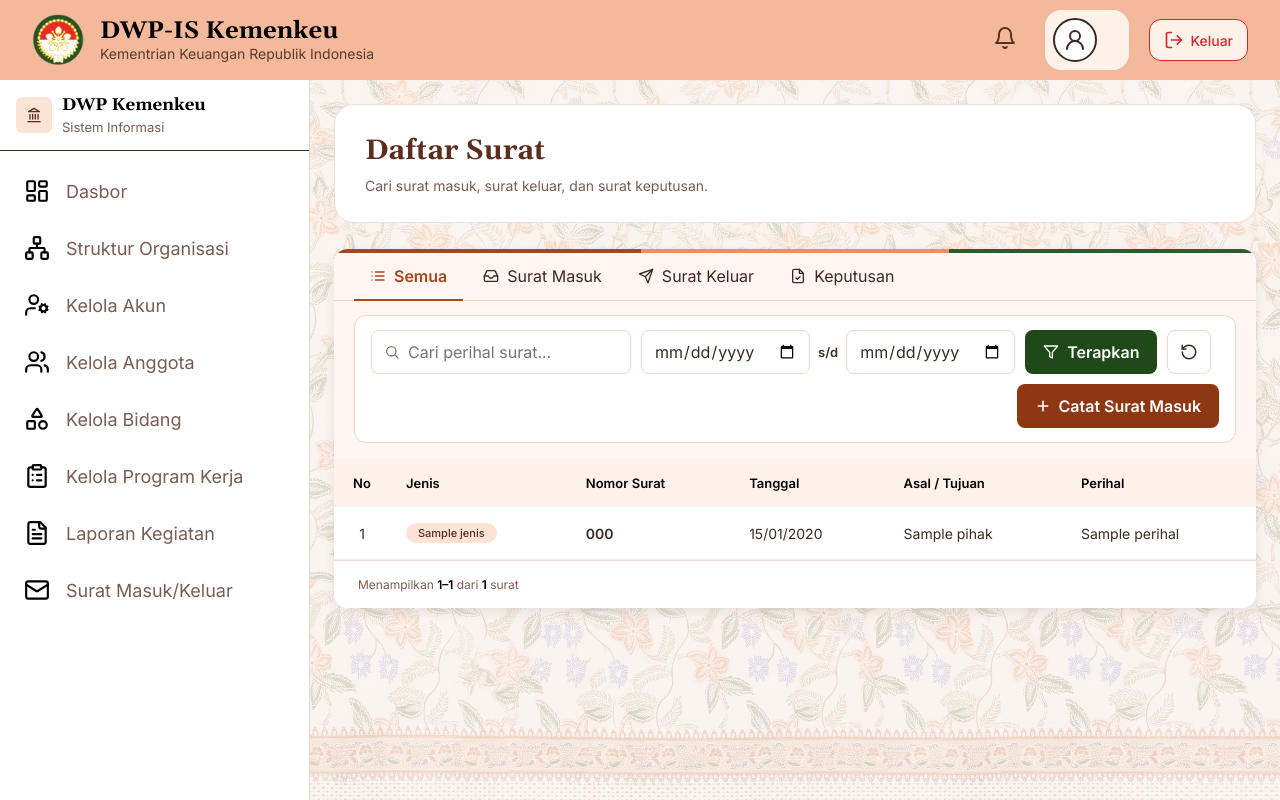
After one commit to arcecusfnm-oss/DWP-IS-Kemenkeu, a Laravel app: template resources/views/surat/index.blade.php in a window 1280 px wide. The commit adds this page. Run offline with Laravel 12, Linux system fonts and the light colour scheme; the template is opened without the code that fills it: most values are stand-ins (such as "Sample title", 1, 10 or a date in 2020); parts of the project's set-up code (start-up, migrations or seed data) failed here and were passed over.

Commit message:
feat(surat): kolom pencarian dan filter tanggal pada daftar surat (T-75, B-039)

```diff
--- a/resources/views/layouts/admin.blade.php
+++ b/resources/views/layouts/admin.blade.php
@@ -54,7 +54,7 @@
             ],
             ['label' => 'Kelola Program Kerja', 'icon' => 'clipboard', 'href' => null, 'route' => 'admin.proker.*'],
             ['label' => 'Laporan Kegiatan', 'icon' => 'file', 'href' => null, 'route' => 'admin.laporan.*'],
-            ['label' => 'Surat Masuk/Keluar', 'icon' => 'mail', 'href' => null, 'route' => 'admin.surat.*'],
+            ['label' => 'Surat Masuk/Keluar', 'icon' => 'mail', 'href' => 'surat.index', 'route' => 'surat.*'],
         ];
         $profilUrl = route('admin.profil');
     }
--- /dev/null
+++ b/resources/views/surat/index.blade.php
@@ -0,0 +1,274 @@
+{{--
+    resources/views/surat/index.blade.php
+    Halaman daftar surat. T-75 (B-039): kolom pencarian dan filter tanggal ada di bagian filter di bawah.
+    Data dari PencarianSuratController::cari() (T-74), GET /surat (surat.index).
+
+    Variabel: $surat (paginator; item: jenis, id, nomor_surat, tanggal, pihak, perihal),
+              $pesan ('Tidak ada surat yang sesuai' bila kosong, selain itu null)
+--}}
+@extends('layouts.admin')
+
+@section('title', 'Daftar Surat')
+
+@php
+    $labelJenis = [
+        'masuk'     => 'Surat Masuk',
+        'keluar'    => 'Surat Keluar',
+        'keputusan' => 'Surat Keputusan',
+    ];
+    $ikon = [
+        ''          => '<path d="M8 6h13M8 12h13M8 18h13M3 6h.01M3 12h.01M3 18h.01"/>',
+        'masuk'     => '<path d="M22 12h-6l-2 3h-4l-2-3H2"/><path d="M5.45 5.11 2 12v6a2 2 0 0 0 2 2h16a2 2 0 0 0 2-2v-6l-3.45-6.89A2 2 0 0 0 16.76 4H7.24a2 2 0 0 0-1.79 1.11z"/>',
+        'keluar'    => '<path d="M22 2 11 13"/><path d="M22 2l-7 20-4-9-9-4 20-7z"/>',
+        'keputusan' => '<path d="M14 2H6a2 2 0 0 0-2 2v16a2 2 0 0 0 2 2h12a2 2 0 0 0 2-2V8z"/><path d="M14 2v6h6"/><path d="m9 15 2 2 4-4"/>',
+    ];
+    $tab = [
+        ''          => 'Semua',
+        'masuk'     => 'Surat Masuk',
+        'keluar'    => 'Surat Keluar',
+        'keputusan' => 'Keputusan',
+    ];
+    $jenisAktif  = (string) request('jenis', '');
+    $adaPaginasi = method_exists($surat, 'total');
+    $total       = $adaPaginasi ? $surat->total() : $surat->count();
+    $awal        = $adaPaginasi ? ($surat->firstItem() ?? 0) : ($total ? 1 : 0);
+    $akhir       = $adaPaginasi ? ($surat->lastItem() ?? 0) : $total;
+@endphp
+
+@push('styles')
+<style>
+    .srt-garis { height: 4px; background: linear-gradient(90deg, #a5471f 0 33.33%, #f58b5e 33.33% 66.66%, #2e5b2a 66.66% 100%); }
+    .srt-area { padding: 0 20px 16px; background: #fff6f1; }
+    .srt-tab { display: flex; gap: 4px; margin: 0 -20px 14px; padding: 0 20px; border-bottom: 1px solid #f1d5c7; }
+    .srt-tab a {
+        min-height: 48px; padding: 0 16px; display: inline-flex; align-items: center; gap: 8px; white-space: nowrap;
+        color: #3a2a22; text-decoration: none; border-bottom: 2px solid transparent; margin-bottom: -1px;
+    }
+    .srt-tab a:hover { color: #8d3812; }
+    .srt-tab a[aria-current="page"] { color: #a5471f; font-weight: 600; border-bottom-color: #a5471f; }
+    .srt-tab a:focus-visible { outline: 2px solid #c2653d; outline-offset: -2px; }
+    .srt-jml { min-width: 24px; padding: 1px 8px; font-size: 12px; text-align: center; color: #8d3812; background: #ffdbc8; border-radius: 999px; }
+    .akun-panel .akun-tabel-wrap { overflow-x: auto; }
+    .srt-tabel th, .srt-tabel td { vertical-align: middle; }
+    .srt-tabel td.srt-nomor { text-align: center; }
+    .srt-tabel td.srt-utama { font-weight: 600; }
+
+    /* Layar kecil: tab bisa digeser, baris tabel menjadi kartu per surat */
+    @media (max-width: 768px) {
+        .srt-tab { overflow-x: auto; }
+        .srt-tabel thead { position: absolute; width: 1px; height: 1px; overflow: hidden; clip: rect(0 0 0 0); }
+        .srt-tabel, .srt-tabel tbody, .srt-tabel tr, .srt-tabel td { display: block; width: 100%; }
+        .srt-tabel tr { padding: 12px 16px; border-bottom: 1px solid #ecd9cf; }
+        .srt-tabel td { display: flex; justify-content: space-between; gap: 16px; padding: 5px 0; border: 0; text-align: right; }
+        .srt-tabel td::before { content: attr(data-label); flex: 0 0 38%; font-weight: 600; color: #877368; text-align: left; }
+        .srt-tabel td.srt-nomor { display: none; }
+        .srt-tabel td[colspan] { display: block; text-align: center; }
+        .srt-tabel td[colspan]::before { content: none; }
+    }
+</style>
+@endpush
+
+@section('content')
+<div class="content akun-page">
+
+    <div class="bidang-header-card">
+        <div class="bidang-header">
+            <div>
+                <h1>Daftar Surat</h1>
+                <p>Cari surat masuk, surat keluar, dan surat keputusan.</p>
+            </div>
+        </div>
+    </div>
+
+    <div class="akun-panel">
+
+        <div class="srt-garis" aria-hidden="true"></div>
+
+        <div class="srt-area">
+            {{-- Tab jenis surat (mengisi parameter jenis; filter lain ikut terbawa).
+                 Angka jumlah tampil bila controller mengirim $jumlahJenis, mis. ['masuk' => 24, 'keluar' => 18, 'keputusan' => 6]. --}}
+            <nav class="srt-tab" aria-label="Jenis surat">
+                @foreach ($tab as $nilai => $label)
+                    <a href="{{ route('surat.index', array_filter(array_merge(request()->except(['jenis', 'page']), ['jenis' => $nilai]), fn ($v) => $v !== null && $v !== '')) }}"
+                       @if ($jenisAktif === (string) $nilai) aria-current="page" @endif>
+                        <svg width="16" height="16" viewBox="0 0 24 24" fill="none" stroke="currentColor" stroke-width="2" stroke-linecap="round" stroke-linejoin="round" aria-hidden="true">{!! $ikon[$nilai] !!}</svg>
+                        {{ $label }}
+                        @if (isset($jumlahJenis[$nilai]))<span class="srt-jml">{{ $jumlahJenis[$nilai] }}</span>@endif
+                    </a>
+                @endforeach
+            </nav>
+
+            {{-- Kolom pencarian dan filter tanggal (T-75) --}}
+            @php
+    $nilaiQ      = old('q', request('q'));
+    $nilaiDari   = old('dari', request('dari'));
+    $nilaiSampai = old('sampai', request('sampai'));
+    $jenisAktif  = request('jenis');
+@endphp
+
+@push('styles')
+<style>
+    .srt-filter {
+        display: flex; flex-wrap: wrap; align-items: flex-start; gap: 10px;
+        padding: 14px 16px; background: #fff; border: 1px solid #f1d5c7; border-radius: 12px;
+    }
+    .srt-cari {
+        flex: 0 1 260px; max-width: 260px; min-height: 44px; display: flex; align-items: center; gap: 8px;
+        padding: 0 12px; color: #877368; background: #fff; border: 1px solid #f1d5c7; border-radius: 8px;
+    }
+    .srt-cari:focus-within { outline: 2px solid #c2653d; outline-offset: 2px; }
+    .srt-cari input {
+        flex: 1; min-width: 0; border: 0; outline: 0; background: transparent; font: inherit; color: #3a2a22;
+    }
+    .srt-tanggal { display: flex; align-items: flex-start; gap: 8px; }
+    .srt-tanggal .srt-sd { min-height: 44px; display: flex; align-items: center; font-size: 13px; font-weight: 600; color: #3a2a22; }
+    .srt-tanggal input[type="date"] {
+        min-height: 44px; padding: 0 12px; font: inherit; color: #3a2a22;
+        background: #fff; border: 1px solid #f1d5c7; border-radius: 8px;
+    }
+    .srt-tanggal input[aria-invalid="true"], .srt-cari input[aria-invalid="true"] { border-color: #8d3812; }
+    .srt-galat { margin: 0; font-size: 13px; color: #8d3812; }
+    .srt-galat-baris { display: flex; flex-wrap: wrap; gap: 4px 16px; margin-top: 10px; padding: 0 4px; }
+    .srt-btn-terapkan {
+        min-height: 44px; padding: 0 18px; display: inline-flex; align-items: center; gap: 8px;
+        font: inherit; font-weight: 600; cursor: pointer; color: #fff; background: #20491a;
+        border: 0; border-radius: 8px;
+    }
+    .srt-btn-terapkan:hover { background: #183a14; }
+    .srt-btn-ulang {
+        width: 44px; min-height: 44px; display: inline-grid; place-items: center;
+        color: #3a2a22; background: #fff; border: 1px solid #f1d5c7; border-radius: 8px;
+    }
+    .srt-btn-ulang:hover { background: #fdf1ea; }
+    .srt-aksi { margin-left: auto; display: flex; align-items: center; gap: 10px; }
+    .srt-filter input[type="date"]:focus-visible, .srt-btn-terapkan:focus-visible, .srt-btn-ulang:focus-visible {
+        outline: 2px solid #c2653d; outline-offset: 2px;
+    }
+    .srt-btn-catat {
+        min-height: 44px; padding: 0 18px; display: inline-flex; align-items: center; gap: 8px;
+        font-weight: 600; color: #fff; text-decoration: none; background: #8d3812; border-radius: 8px;
+    }
+    .srt-btn-catat:hover { background: #7a2f0e; }
+    .srt-btn-catat:focus-visible { outline: 2px solid #c2653d; outline-offset: 2px; }
+    @media (max-width: 640px) {
+        .srt-btn-catat { width: 100%; justify-content: center; }
+        .srt-cari { flex-basis: 100%; max-width: none; }
+        .srt-tanggal { flex: 1 1 100%; }
+        .srt-tanggal > div { flex: 1; }
+        .srt-tanggal input[type="date"] { width: 100%; }
+        .srt-btn-terapkan { flex: 1; justify-content: center; }
+        .srt-aksi { margin-left: 0; flex: 1 1 100%; }
+    }
+</style>
+@endpush
+
+<form class="srt-filter" method="GET" action="{{ route('surat.index') }}" role="search">
+    @if ($jenisAktif)
+        <input type="hidden" name="jenis" value="{{ $jenisAktif }}">
+    @endif
+
+    <label class="srt-cari">
+        <svg width="16" height="16" viewBox="0 0 24 24" fill="none" stroke="currentColor" stroke-width="2" stroke-linecap="round" stroke-linejoin="round" aria-hidden="true"><circle cx="11" cy="11" r="7"/><path d="m21 21-4.3-4.3"/></svg>
+        <input type="search" name="q" value="{{ $nilaiQ }}" maxlength="100"
+               placeholder="Cari perihal surat..." aria-label="Cari perihal surat"
+               @if ($errors->has('q')) aria-invalid="true" aria-describedby="galat-q" @endif>
+    </label>
+
+    <div class="srt-tanggal">
+        <div>
+            <input type="date" name="dari" value="{{ $nilaiDari }}" aria-label="Dari tanggal"
+                   @if ($errors->has('dari')) aria-invalid="true" aria-describedby="galat-dari" @endif>
+        </div>
+        <span class="srt-sd" aria-hidden="true">s/d</span>
+        <div>
+            <input type="date" name="sampai" value="{{ $nilaiSampai }}" aria-label="Sampai tanggal"
+                   @if ($errors->has('sampai')) aria-invalid="true" aria-describedby="galat-sampai" @endif>
+        </div>
+    </div>
+
+    <button type="submit" class="srt-btn-terapkan">
+        <svg width="16" height="16" viewBox="0 0 24 24" fill="none" stroke="currentColor" stroke-width="2" stroke-linecap="round" stroke-linejoin="round" aria-hidden="true"><path d="M22 3H2l8 9.46V19l4 2v-8.54L22 3z"/></svg>
+        Terapkan
+    </button>
+
+    <a href="{{ route('surat.index', array_filter(['jenis' => $jenisAktif])) }}" class="srt-btn-ulang" aria-label="Atur ulang pencarian" title="Atur ulang">
+        <svg width="18" height="18" viewBox="0 0 24 24" fill="none" stroke="currentColor" stroke-width="2" stroke-linecap="round" stroke-linejoin="round" aria-hidden="true"><path d="M3 12a9 9 0 1 0 9-9 9.75 9.75 0 0 0-6.74 2.74L3 8"/><path d="M3 3v5h5"/></svg>
+    </a>
+
+    <div class="srt-aksi">
+        <a href="#" class="srt-btn-catat">
+            <svg width="16" height="16" viewBox="0 0 24 24" fill="none" stroke="currentColor" stroke-width="2.5" stroke-linecap="round" aria-hidden="true"><path d="M12 5v14M5 12h14"/></svg>
+            Catat Surat Masuk
+        </a>
+    </div>
+</form>
+
+@if ($errors->hasAny(['q', 'dari', 'sampai']))
+    <div class="srt-galat-baris">
+        @foreach (['q', 'dari', 'sampai'] as $kolom)
+            @error($kolom)
+                <p class="srt-galat" id="galat-{{ $kolom }}" role="alert">{{ $message }}</p>
+            @enderror
+        @endforeach
+    </div>
+@endif
+
+        </div>
+
+        {{-- Tabel --}}
+        <div class="akun-tabel-wrap">
+            <table class="akun-tabel srt-tabel">
+                <thead>
+                    <tr>
+                        <th>No</th>
+                        <th>Jenis</th>
+                        <th>Nomor Surat</th>
+                        <th>Tanggal</th>
+                        <th>Asal / Tujuan</th>
+                        <th>Perihal</th>
+                    </tr>
+                </thead>
+                <tbody>
+                    @forelse ($surat as $s)
+                        <tr>
+                            <td class="srt-nomor">{{ $adaPaginasi ? $surat->firstItem() + $loop->index : $loop->iteration }}</td>
+                            <td data-label="Jenis"><span class="akun-pill">{{ $labelJenis[$s->jenis] ?? $s->jenis }}</span></td>
+                            <td data-label="Nomor Surat" class="srt-utama">{{ $s->nomor_surat ?? '-' }}</td>
+                            <td data-label="Tanggal">{{ $s->tanggal ? \Carbon\Carbon::parse($s->tanggal)->format('d/m/Y') : '-' }}</td>
+                            <td data-label="Asal / Tujuan">{{ $s->pihak ?? '-' }}</td>
+                            <td data-label="Perihal">{{ $s->perihal ?? '-' }}</td>
+                        </tr>
+                    @empty
+                        <tr><td colspan="6" class="bidang-kosong">{{ $pesan ?? 'Tidak ada surat yang sesuai' }}</td></tr>
+                    @endforelse
+                </tbody>
+            </table>
+        </div>
+
+        <div class="akun-footer">
+            <span>Menampilkan <b>{{ $awal }}&ndash;{{ $akhir }}</b> dari <b>{{ $total }}</b> surat</span>
+
+            @if ($adaPaginasi && $surat->hasPages())
+                <nav class="akun-page-nav" aria-label="Paginasi">
+                    @if ($surat->onFirstPage())
+                        <span class="nav mati">&lsaquo; Sebelumnya</span>
+                    @else
+                        <a class="nav" href="{{ $surat->previousPageUrl() }}">&lsaquo; Sebelumnya</a>
+                    @endif
+
+                    @foreach ($surat->getUrlRange(1, $surat->lastPage()) as $halaman => $url)
+                        <a class="num {{ $halaman === $surat->currentPage() ? 'aktif' : '' }}" href="{{ $url }}"
+                           @if ($halaman === $surat->currentPage()) aria-current="page" @endif>{{ $halaman }}</a>
+                    @endforeach
+
+                    @if ($surat->hasMorePages())
+                        <a class="nav" href="{{ $surat->nextPageUrl() }}">Selanjutnya &rsaquo;</a>
+                    @else
+                        <span class="nav mati">Selanjutnya &rsaquo;</span>
+                    @endif
+                </nav>
+            @endif
+        </div>
+    </div>
+</div>
+@endsection
```
